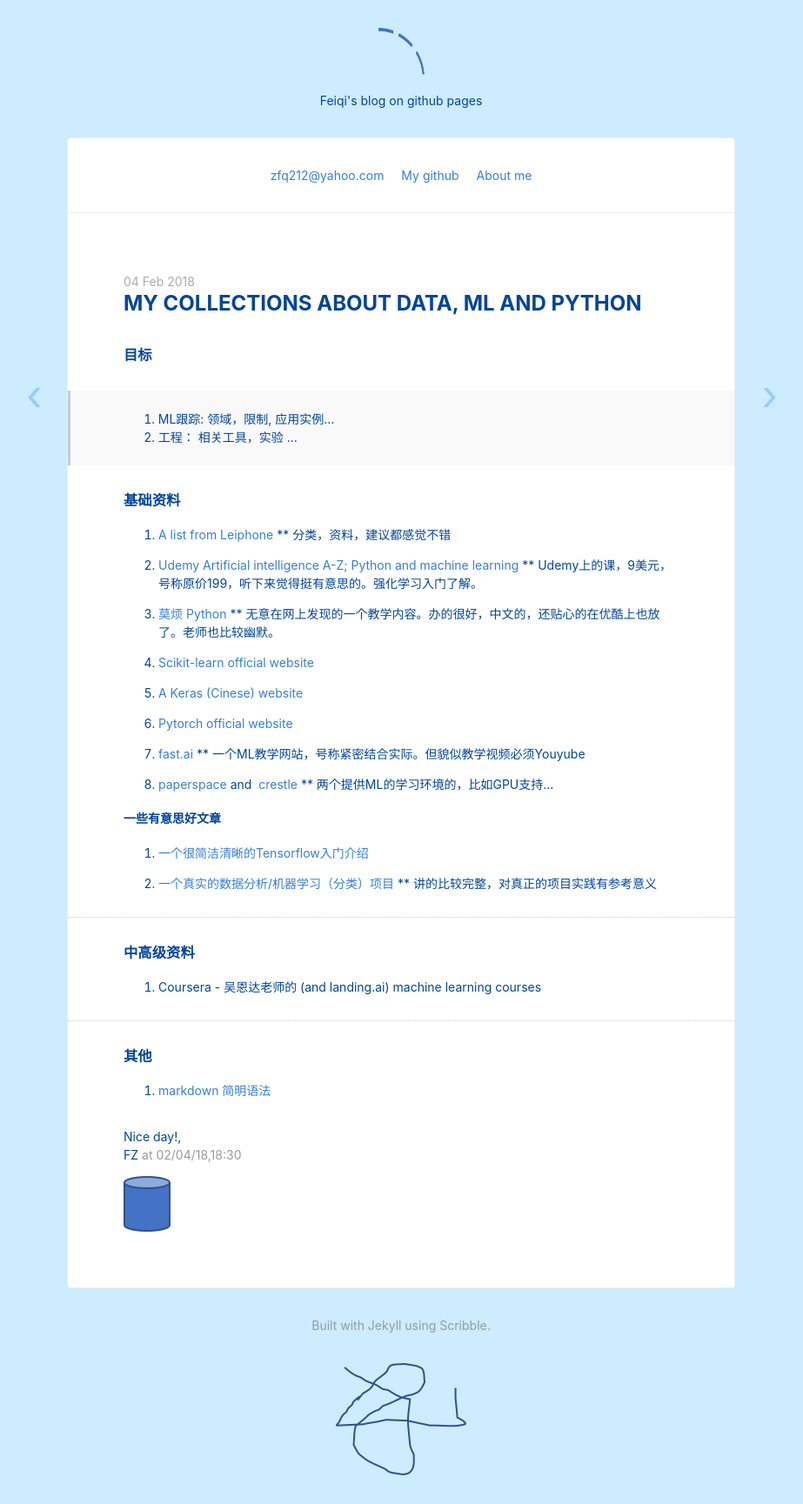
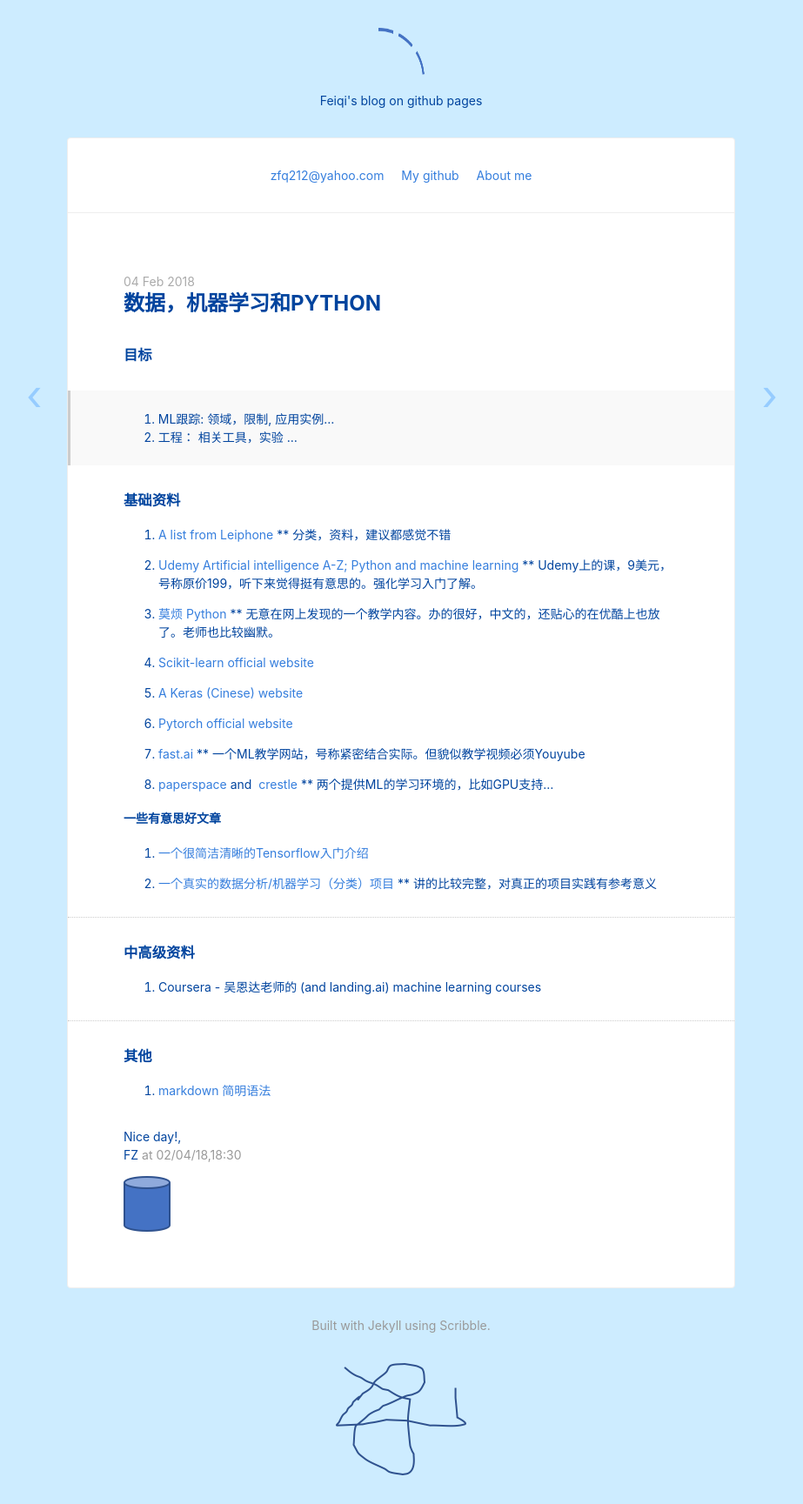
Before and after one commit to zfq212git/zfq212git.github.io, a Jekyll site: the page built from _posts/2018-02-04-test1-firstPost.md, in a window 1280 px wide. Shown: the whole page at 87% size, without its empty margins (179-1102 px from the left). Built offline with Jekyll 4.4.1, drawn with Linux system fonts in a browser that asks for light colours; nearby versions of some CDN libraries.

Commit message:
Update 2018-02-04-test1-firstPost.md

```diff
--- a/_posts/2018-02-04-test1-firstPost.md
+++ b/_posts/2018-02-04-test1-firstPost.md
@@ -1,5 +1,5 @@
 ---
-title: My collections about data, ML and Python
+title: 数据，机器学习和Python
 date: 2018-02-04 18:30:29
 ---
 
```
